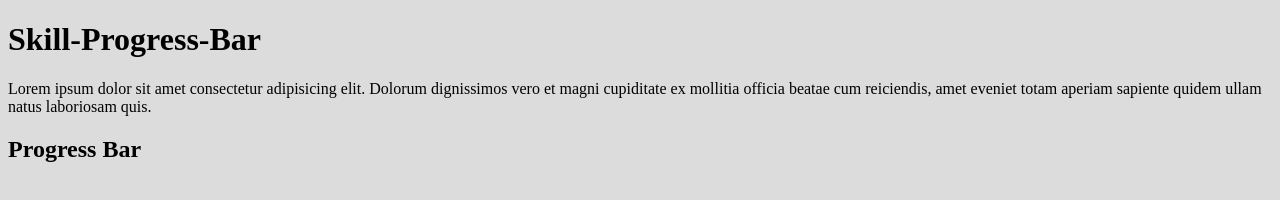
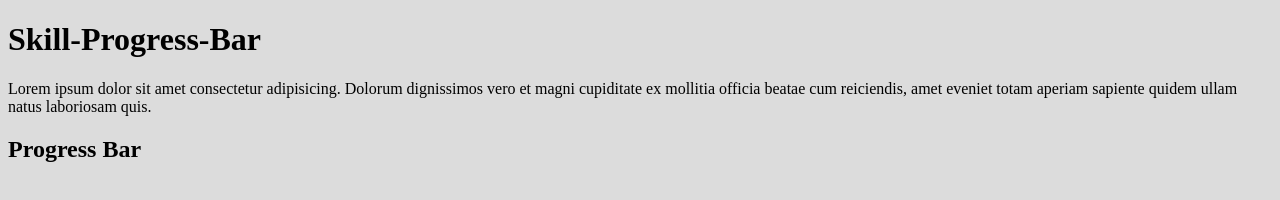
Before and after one commit to aamiryaqoob/Skill-Progress-Bar, a plain HTML site: page index.html in a window 1280 px wide. Drawn offline with Linux system fonts and the light colour scheme.

Commit message:
some change

```diff
--- a/index.html
+++ b/index.html
@@ -9,7 +9,7 @@
 </head>
 <body class="body">
     <h1>Skill-Progress-Bar</h1>
-    <p>Lorem ipsum dolor sit amet consectetur adipisicing elit. Dolorum dignissimos vero et magni cupiditate ex mollitia officia beatae cum reiciendis, amet eveniet totam aperiam sapiente quidem ullam natus laboriosam quis.</p>
+    <p>Lorem ipsum dolor sit amet consectetur adipisicing. Dolorum dignissimos vero et magni cupiditate ex mollitia officia beatae cum reiciendis, amet eveniet totam aperiam sapiente quidem ullam natus laboriosam quis.</p>
     <h2>Progress Bar</h2>
 </body>
 </html>
```
